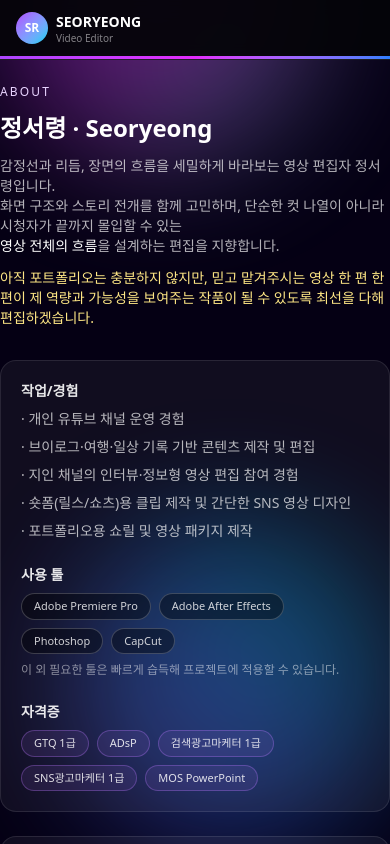
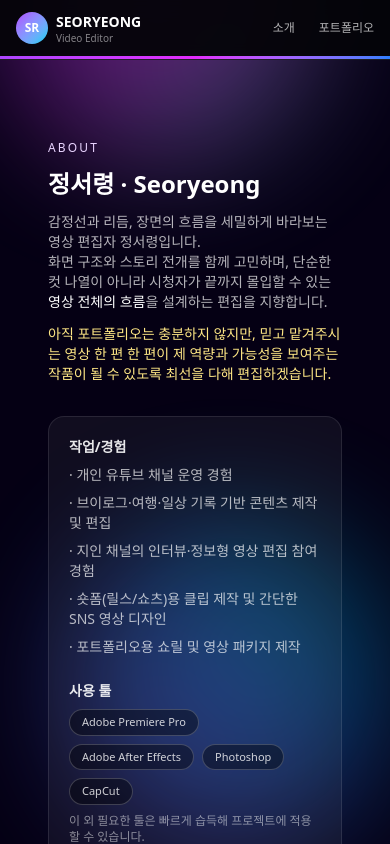
Before and after one commit to paili2/videoEdit_update, a Next.js app: page /about in a window 390 px wide. Shown: the top 844 px of the page. Built offline with nearby package versions, Linux system fonts and the light colour scheme.

Commit message:
모바일 스타일 조정으로 인해 PC 화면에서 텍스트가 양옆 꽉 차던 문제 수정

```diff
--- a/src/app/about/page.tsx
+++ b/src/app/about/page.tsx
@@ -3,7 +3,9 @@ import { SKILLS } from "@/src/data/skills";
 
 export default function AboutPage() {
   return (
-    <section className="space-y-8 pt-6">
+    // 홈과 동일하게: 페이지 루트에서 max-w를 잡는다
+    <main className="mx-auto w-full max-w-6xl px-6 pb-20 pt-10 md:pt-14">
+      <section className="space-y-8">
         <header className="space-y-3">
           <p className="text-xs uppercase tracking-[0.18em] text-purple-200">
             about
@@ -20,14 +22,14 @@ export default function AboutPage() {
             화면 구조와 스토리 전개를 함께 고민하며, 단순한 컷 나열이 아니라
             시청자가 끝까지 몰입할 수 있는
             <br />
-          <span className="text-white">영상 전체의 흐름</span>을 설계하는 편집을
-          지향합니다.
+            <span className="text-white">영상 전체의 흐름</span>을 설계하는
+            편집을 지향합니다.
           </p>
 
-        {/* 다짐 문장 – 살짝 더 작고 옅게 */}
+          {/* 다짐 문장 */}
           <p className="max-w-5xl text-sm text-amber-200 md:text-sm">
-          아직 포트폴리오는 충분하지 않지만, 믿고 맡겨주시는 영상 한 편 한 편이
-          제 역량과 가능성을 보여주는 작품이 될 수 있도록 최선을 다해
+            아직 포트폴리오는 충분하지 않지만, 믿고 맡겨주시는 영상 한 편 한
+            편이 제 역량과 가능성을 보여주는 작품이 될 수 있도록 최선을 다해
             편집하겠습니다.
           </p>
         </header>
@@ -58,8 +60,6 @@ export default function AboutPage() {
                   </span>
                 ))}
               </div>
-
-            {/* ⭐ 습득 가능 메시지 */}
               <p className="mt-2 text-xs text-white/50">
                 이 외 필요한 툴은 빠르게 습득해 프로젝트에 적용할 수 있습니다.
               </p>
@@ -84,14 +84,18 @@ export default function AboutPage() {
           {/* 오른쪽 카드 */}
           <div className="space-y-6 rounded-2xl border border-white/10 bg-white/5 p-5">
             <div>
-            <h2 className="text-sm font-semibold text-white/90">편집 스타일</h2>
+              <h2 className="text-sm font-semibold text-white/90">
+                편집 스타일
+              </h2>
               <ul className="mt-2 space-y-2 text-sm text-white/70">
                 <li>· 말/비트에 맞춘 리듬감 있는 컷 편집</li>
                 <li>
-                · 감정선·리듬·장면 연결을 세밀하게 다듬어 몰입감 있는 흐름 구성
+                  · 감정선·리듬·장면 연결을 세밀하게 다듬어 몰입감 있는 흐름
+                  구성
                 </li>
                 <li>
-                · 모든 컷과 텍스트를 이유 있게 배치해 흐름을 끊지 않는 화면 전개
+                  · 모든 컷과 텍스트를 이유 있게 배치해 흐름을 끊지 않는 화면
+                  전개
                 </li>
                 <li>· 과하지 않게 핵심만 보여주는 자막/그래픽</li>
                 <li>· 감성 무드와 정보 전달의 밸런스를 중요하게 생각함</li>
@@ -112,5 +116,6 @@ export default function AboutPage() {
           </div>
         </div>
       </section>
+    </main>
   );
 }
--- a/src/app/layout.tsx
+++ b/src/app/layout.tsx
@@ -22,12 +22,16 @@ export default function RootLayout({
           <div className="absolute bottom-0 right-0 h-80 w-80 rounded-full bg-gradient-to-tr from-indigo-500 via-blue-500 to-teal-400" />
         </div>
 
-        {/* 페이지 전체는 full width */}
-        <div className="relative z-10 flex min-h-screen flex-col w-full">
+        {/* 전체 페이지 래퍼 */}
+        <div className="relative z-10 flex min-h-screen w-full flex-col">
           <Header />
 
-          {/* 본문만 max-w 적용 */}
-          <main className="flex-1 w-full">{children}</main>
+          {/* 컨텐츠 공통 컨테이너: 여기서만 max-width 관리 */}
+          <main className="flex-1 w-full">
+            <div className="mx-auto w-full max-w-6xl px-6 pb-20 pt-10 md:pt-16">
+              {children}
+            </div>
+          </main>
 
           <Footer />
         </div>
--- a/src/components/layout/Header.tsx
+++ b/src/components/layout/Header.tsx
@@ -6,6 +6,7 @@ export default function Header() {
   return (
     <header className="sticky top-0 z-50 w-full bg-[#050509]/95 backdrop-blur border-b border-white/10">
       <div className="mx-auto flex h-14 max-w-6xl items-center justify-between px-4 md:px-6">
+        {/* 로고 */}
         <Link href="/" className="flex items-center gap-2">
           <div className="flex h-8 w-8 items-center justify-center rounded-full bg-gradient-to-br from-purple-500 to-cyan-400 text-xs font-bold">
             SR
@@ -16,7 +17,8 @@ export default function Header() {
           </div>
         </Link>
 
-        <nav className="hidden items-center gap-6 text-xs font-medium text-white/70 md:flex">
+        {/* 메뉴: 모바일 + 데스크탑 모두 표시 */}
+        <nav className="flex items-center gap-6 text-xs font-medium text-white/70">
           <Link href="/about" className="hover:text-white">
             소개
           </Link>
@@ -26,7 +28,7 @@ export default function Header() {
         </nav>
       </div>
 
-      {/* 보라 라인 전체폭 */}
+      {/* 보라 gradient line */}
       <div className="h-[3px] w-full bg-gradient-to-r from-purple-500 via-fuchsia-500 to-blue-500" />
     </header>
   );
```
Lines whose indentation alone changed are shown as unchanged.
